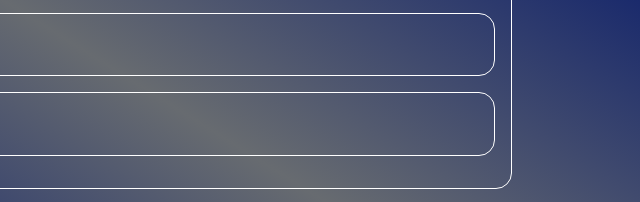
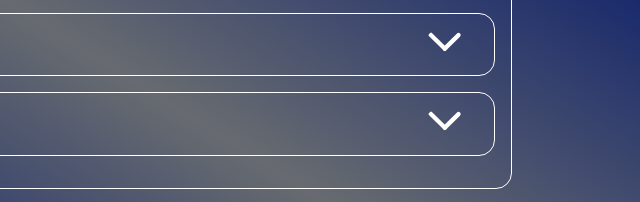
Before and after one commit to mat-henriqu/peoplePageSimple, a plain HTML site: page index.html in a window 1280 px wide. Shown: the part 402-604 px from the top of the page, 640-1280 px from the left. Drawn offline with nearby package versions, Linux system fonts and the light colour scheme; the site is published under a folder, as on GitHub Pages, so addresses that start at the root find nothing.

Commit message:
ajuste no index.html

```diff
--- a/index.html
+++ b/index.html
@@ -70,7 +70,7 @@
         <section class="acordeon">
             <div class="acordeon__button">
                 <button type="button">Educação</button>
-                <span><img src="/assets/icons/arrow.svg" alt=""></span>
+                <span><img src="./assets/icons/arrow.svg" alt=""></span>
             </div>
 
             <div class="acordeon__skills">
@@ -94,7 +94,7 @@
         <section class="acordeon">
             <div class="acordeon__button">
                 <button type="button">Experiência Profissional</button>
-                <span><img src="/assets/icons/arrow.svg" alt=""></span>
+                <span><img src="./assets/icons/arrow.svg" alt=""></span>
             </div>
 
             <div class="acordeon__skills">
```
